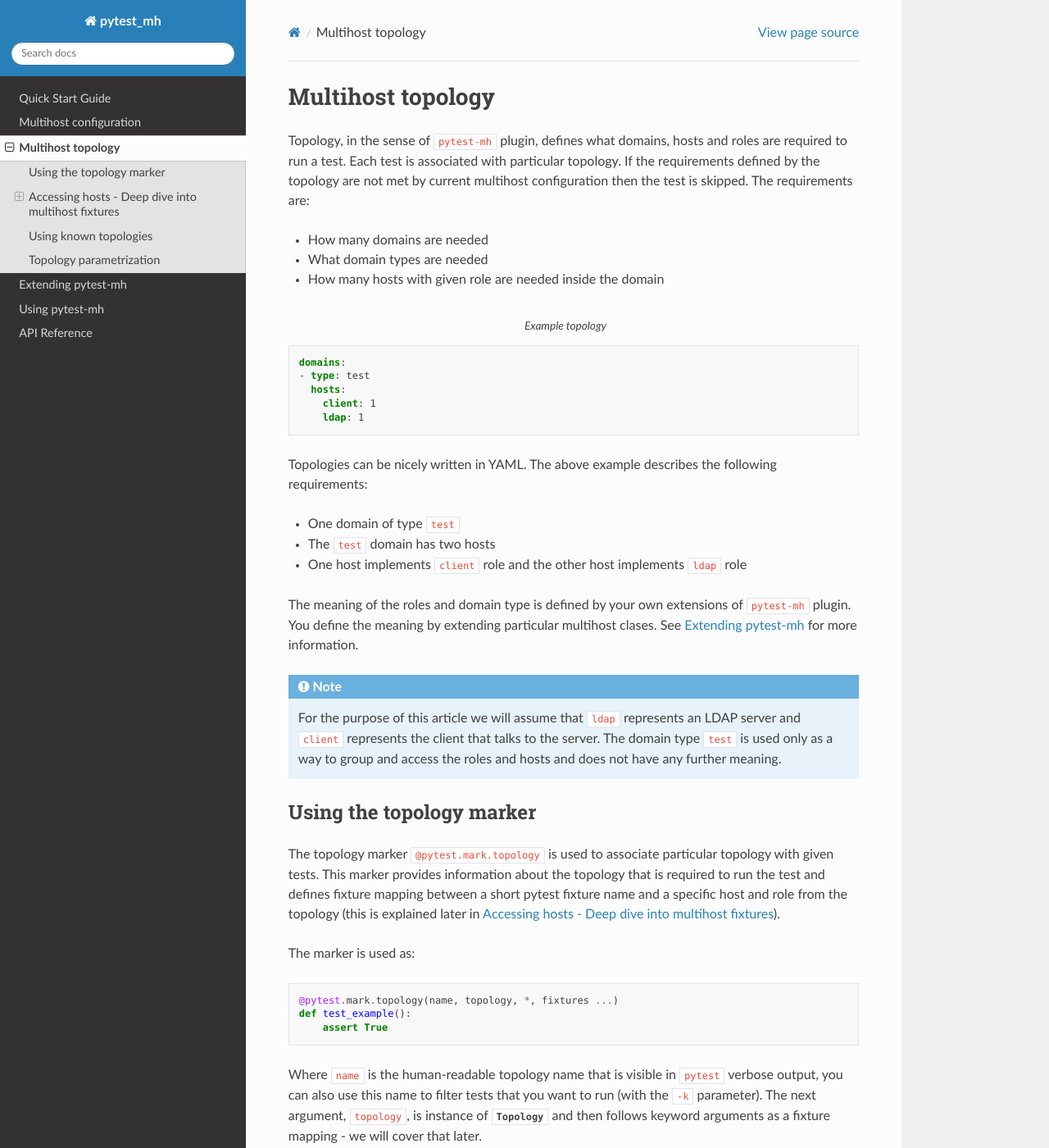
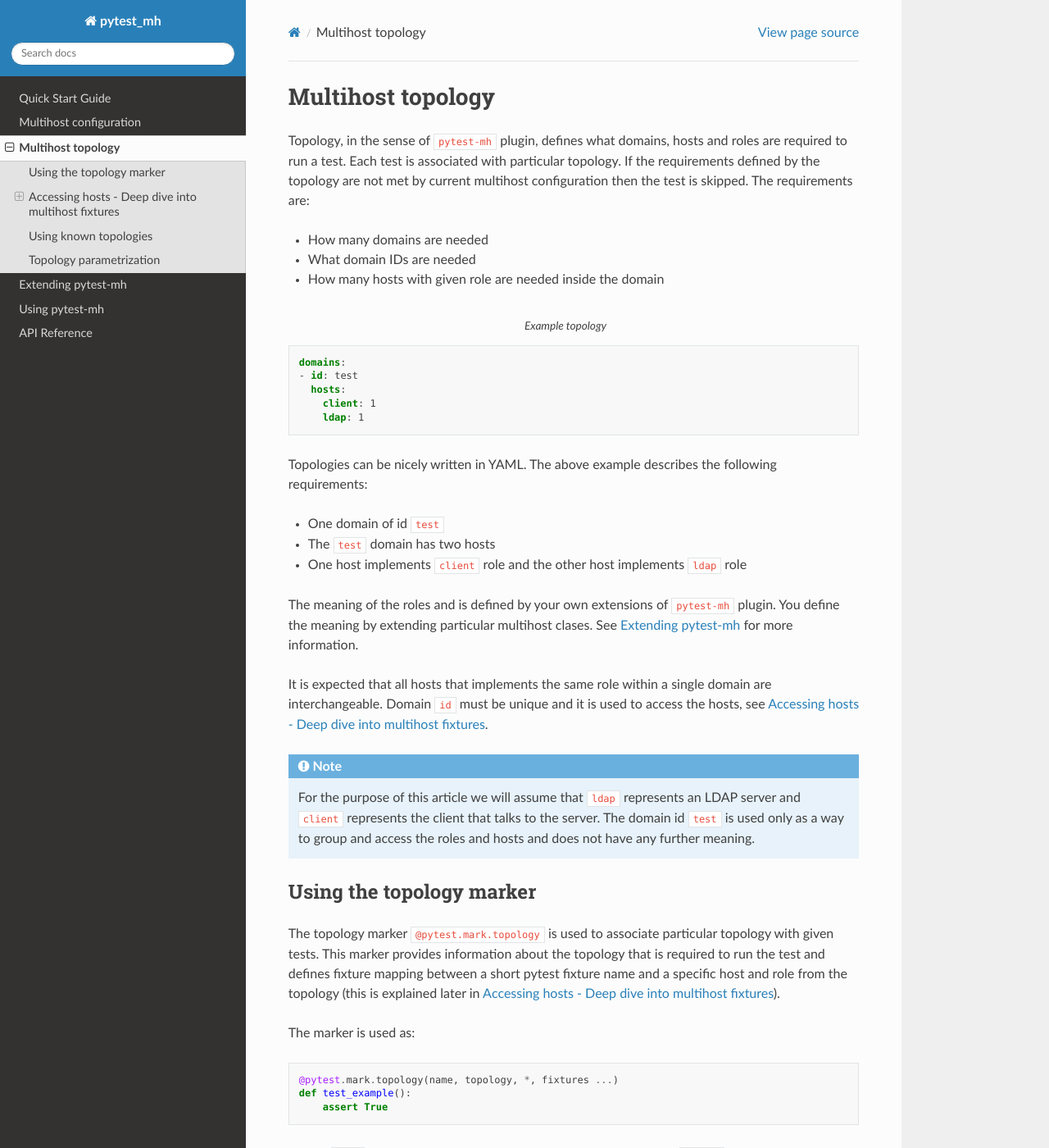
Before and after one commit to next-actions/pytest-mh, a Sphinx documentation site: the page built from docs/topology.rst, in a window 1280 px wide and 1400 px high. Shown: the whole window at 82% size. Built offline with Sphinx 7.4.7 and the Read the Docs theme 2.0.0, drawn with Linux system fonts in a browser that asks for light colours; some of the changed text lies outside the part shown.

Commit message:
multihost: rename type to id in MultihostDomain and TopologyDomain

```diff
--- a/docs/quick-start.rst
+++ b/docs/quick-start.rst
@@ -244,7 +244,7 @@ Now we can run them. Notice how the topology name is mentioned in the test name.
     $ pytest --mh-config=./mhc.yaml -vv
     Multihost configuration:
     domains:
-    - type: test
+    - id: test
         hosts:
         - hostname: client.test
           role: client
@@ -258,7 +258,7 @@ Now we can run them. Notice how the topology name is mentioned in the test name.
           - /var/log/krb5kdc.log
 
     Detected topology:
-    - type: test
+    - id: test
         hosts:
         client: 1
         kdc: 1
--- a/docs/topology.rst
+++ b/docs/topology.rst
@@ -7,14 +7,14 @@ topology. If the requirements defined by the topology are not met by current
 multihost configuration then the test is skipped. The requirements are:
 
 * How many domains are needed
-* What domain types are needed
+* What domain IDs are needed
 * How many hosts with given role are needed inside the domain
 
 .. code-block:: yaml
     :caption: Example topology
 
     domains:
-    - type: test
+    - id: test
       hosts:
         client: 1
         ldap: 1
@@ -22,19 +22,23 @@ multihost configuration then the test is skipped. The requirements are:
 Topologies can be nicely written in YAML. The above example describes the
 following requirements:
 
-* One domain of type ``test``
+* One domain of id ``test``
 * The ``test`` domain has two hosts
 * One host implements ``client`` role and the other host implements ``ldap`` role
 
-The meaning of the roles and domain type is defined by your own extensions of
-``pytest-mh`` plugin. You define the meaning by extending particular multihost
-clases. See :doc:`classes` for more information.
+The meaning of the roles and is defined by your own extensions of ``pytest-mh``
+plugin. You define the meaning by extending particular multihost clases. See
+:doc:`classes` for more information.
+
+It is expected that all hosts that implements the same role within a single
+domain are interchangeable. Domain ``id`` must be unique and it is used to
+access the hosts, see :ref:`mh-fixture`.
 
 .. note::
 
     For the purpose of this article we will assume that ``ldap`` represents an
     LDAP server and ``client`` represents the client that talks to the server.
-    The domain type ``test`` is used only as a way to group and access the roles
+    The domain id ``test`` is used only as a way to group and access the roles
     and hosts and does not have any further meaning.
 
 Using the topology marker
@@ -110,8 +114,8 @@ domains (:class:`~pytest_mh.MultihostDomain`) and hosts (as
 
 To access the hosts through the :func:`~pytest_mh.mh` fixture use:
 
-* ``mh.<domain-type>.<role>`` to access list of all hosts that implements given role
-* ``mh.<domain-type>.<role>[<index>]`` to access specific host through index starting from 0
+* ``mh.<domain-id>.<role>`` to access list of all hosts that implements given role
+* ``mh.<domain-id>.<role>[<index>]`` to access specific host through index starting from 0
 
 The following snippet shows how to access hosts from our topology:
 
```
Also changed, not shown: docs/config.rst (+5 -5 lines), 7 other files.
